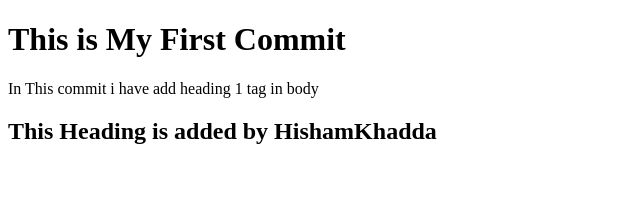
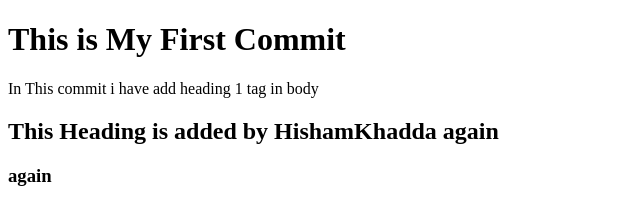
Before and after one commit to Kratux934/project_git_3SI2, a plain HTML site: page index.html in a window 1280 px wide. Shown: the whole page, without its empty margins (0-640 px from the left). Drawn offline with Linux system fonts and the light colour scheme.

Commit message:
third commit for testing

```diff
--- a/index.html
+++ b/index.html
@@ -8,6 +8,7 @@
 <body>
     <h1>This is My First Commit</h1>
     <p>In This commit i have add heading 1 tag in body</p>
-    <h2>This Heading is added by HishamKhadda</h2>
+    <h2>This Heading is added by HishamKhadda again</h2>
+    <h3>again</h3>
 </body>
 </html>
```
